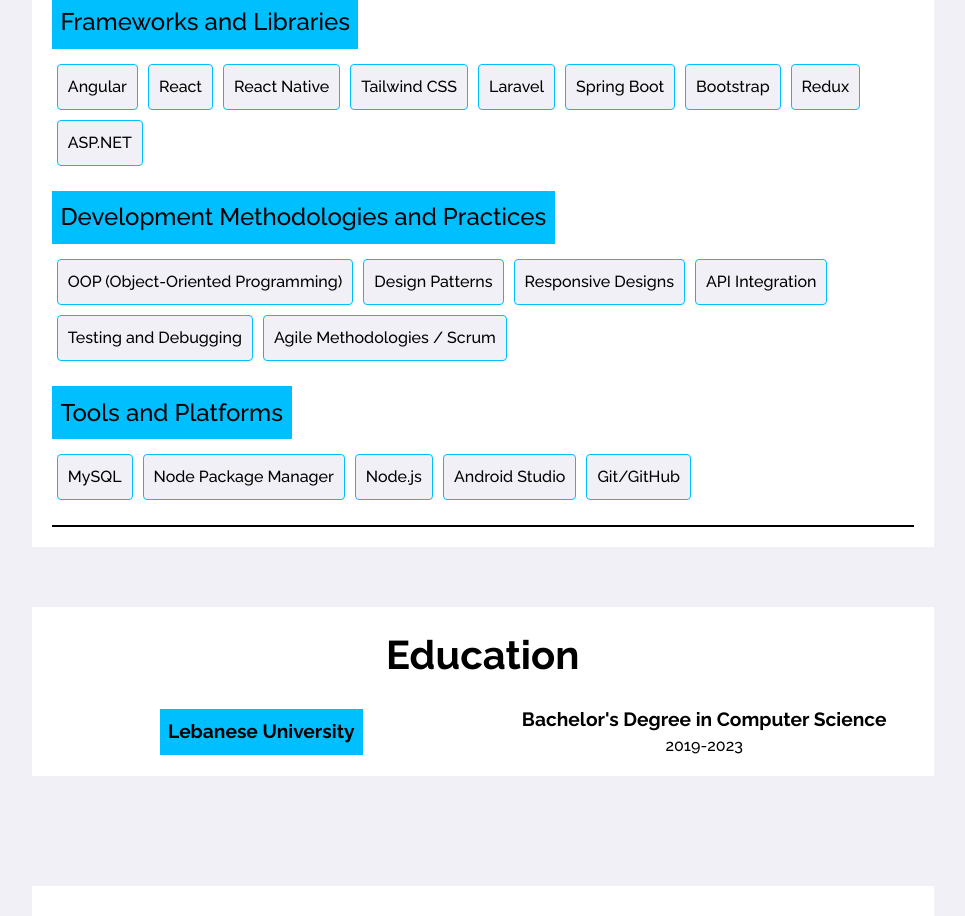
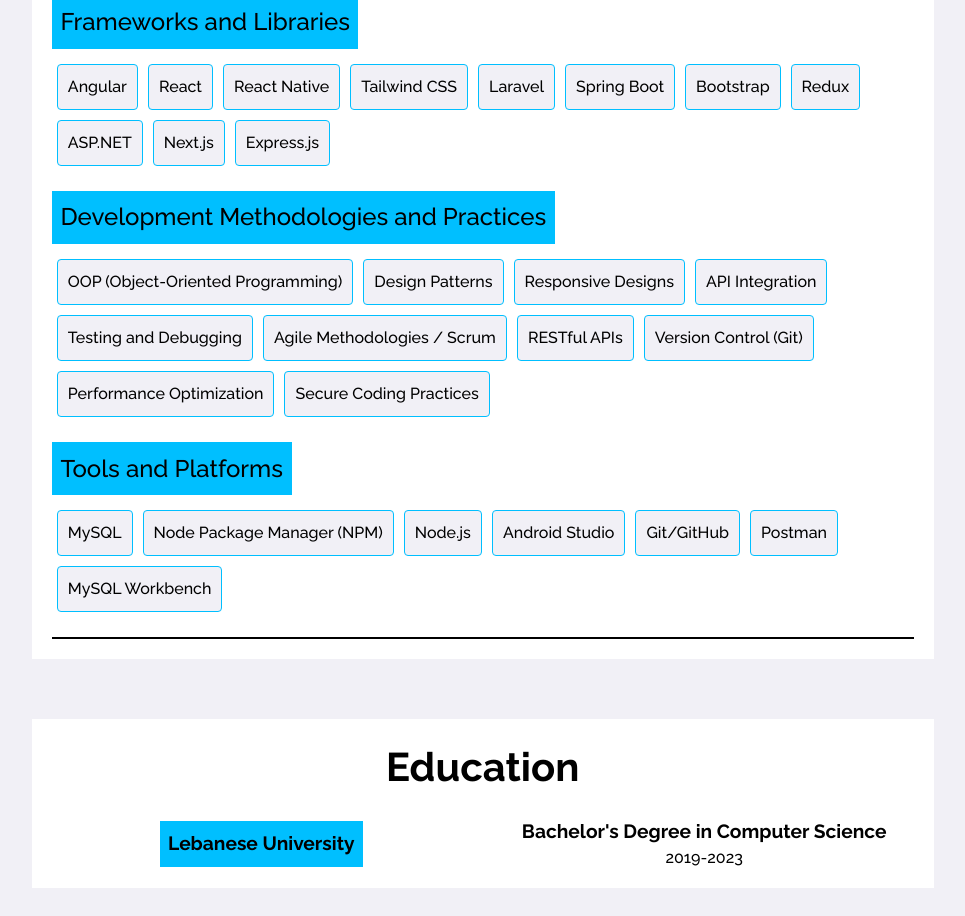
Before and after one commit to MustafaRady/portfolio_1, a React (Create React App) app: page / in a window 1280 px wide. Shown: the part 1400-2316 px from the top of the page, without its empty margins (270-1235 px from the left). Built offline with nearby package versions, Linux system fonts and the light colour scheme.

Commit message:
changing CV

```diff
--- a/src/MySkills/mySkills.js
+++ b/src/MySkills/mySkills.js
@@ -14,8 +14,8 @@ export default function MySkills() {
         "Python",
         "PHP",
         "SQL",
-                "TypeScript"
-            ]
+        "TypeScript",
+      ],
     },
     {
       key: "Frameworks and Libraries",
@@ -28,8 +28,10 @@ export default function MySkills() {
         "Spring Boot",
         "Bootstrap",
         "Redux",
-                "ASP.NET"
-            ]
+        "ASP.NET",
+        "Next.js",
+        "Express.js",
+      ],
     },
     {
       key: "Development Methodologies and Practices",
@@ -39,34 +41,35 @@ export default function MySkills() {
         "Responsive Designs",
         "API Integration",
         "Testing and Debugging",
-                "Agile Methodologies / Scrum"
-            ]
+        "Agile Methodologies / Scrum",
+        "RESTful APIs",
+        "Version Control (Git)",
+        "Performance Optimization",
+        "Secure Coding Practices",
+      ],
     },
     {
       key: "Tools and Platforms",
       value: [
         "MySQL",
-                "Node Package Manager",
+        "Node Package Manager (NPM)",
         "Node.js",
         "Android Studio",
-                "Git/GitHub"
-            ]
-        }
+        "Git/GitHub",
+        "Postman",
+        "MySQL Workbench",
+      ],
+    },
   ];
 
   return (
     <>
       <div className="mySkillsContainer" id="Skills">
-                <div className="mySkillsTitle_1">
-                    Skills
-                </div>
-                {mySkills.map(skill => (
+        <div className="mySkillsTitle_1">Skills</div>
+        {mySkills.map((skill) => (
           <div className="mySkillsGroup" key={skill.key}>
             <div className="mySkillsTitle">
-                            <div>
-                                {skill.key}
-                            </div>
-
+              <div>{skill.key}</div>
             </div>
             <div className="mySkillsDetails">
               {skill.value.map((value, index) => (
```
Lines whose indentation alone changed are shown as unchanged.
